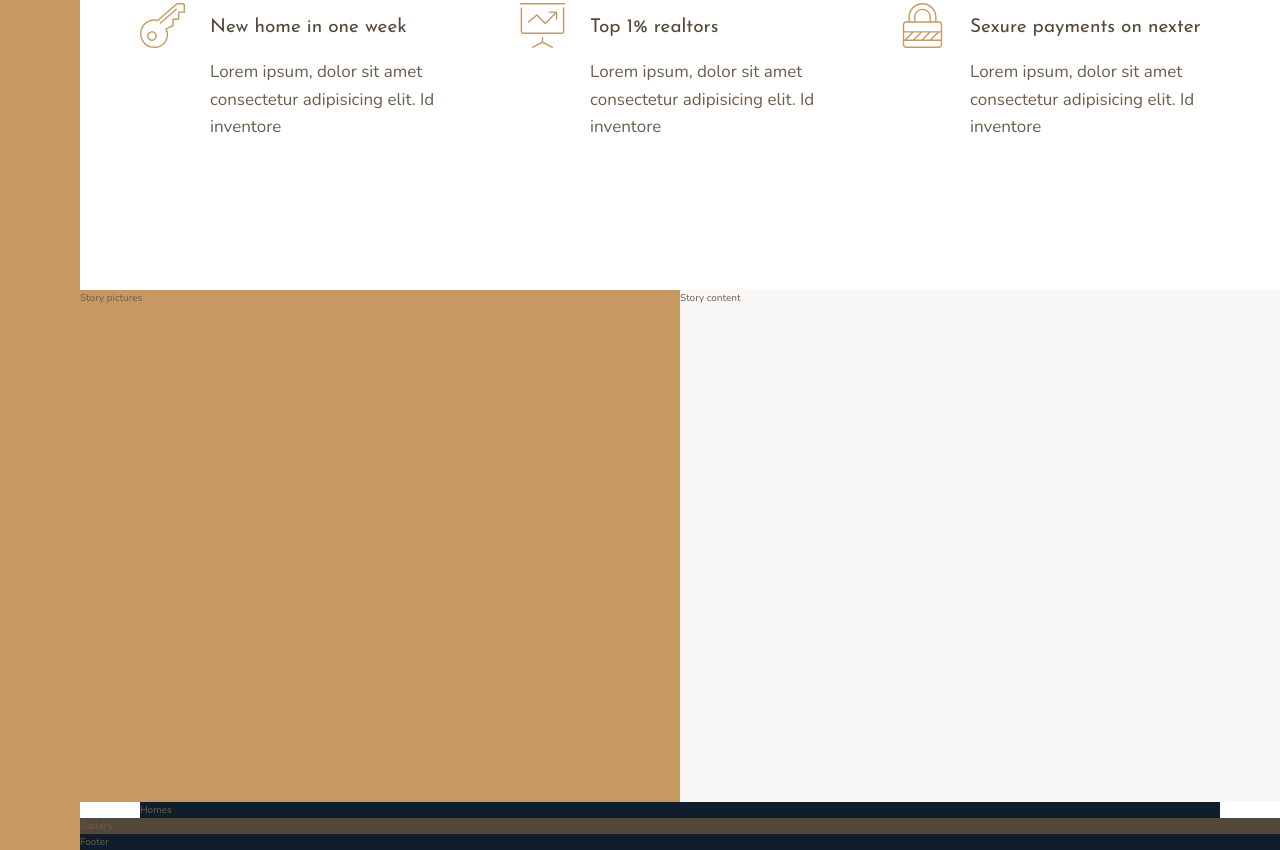
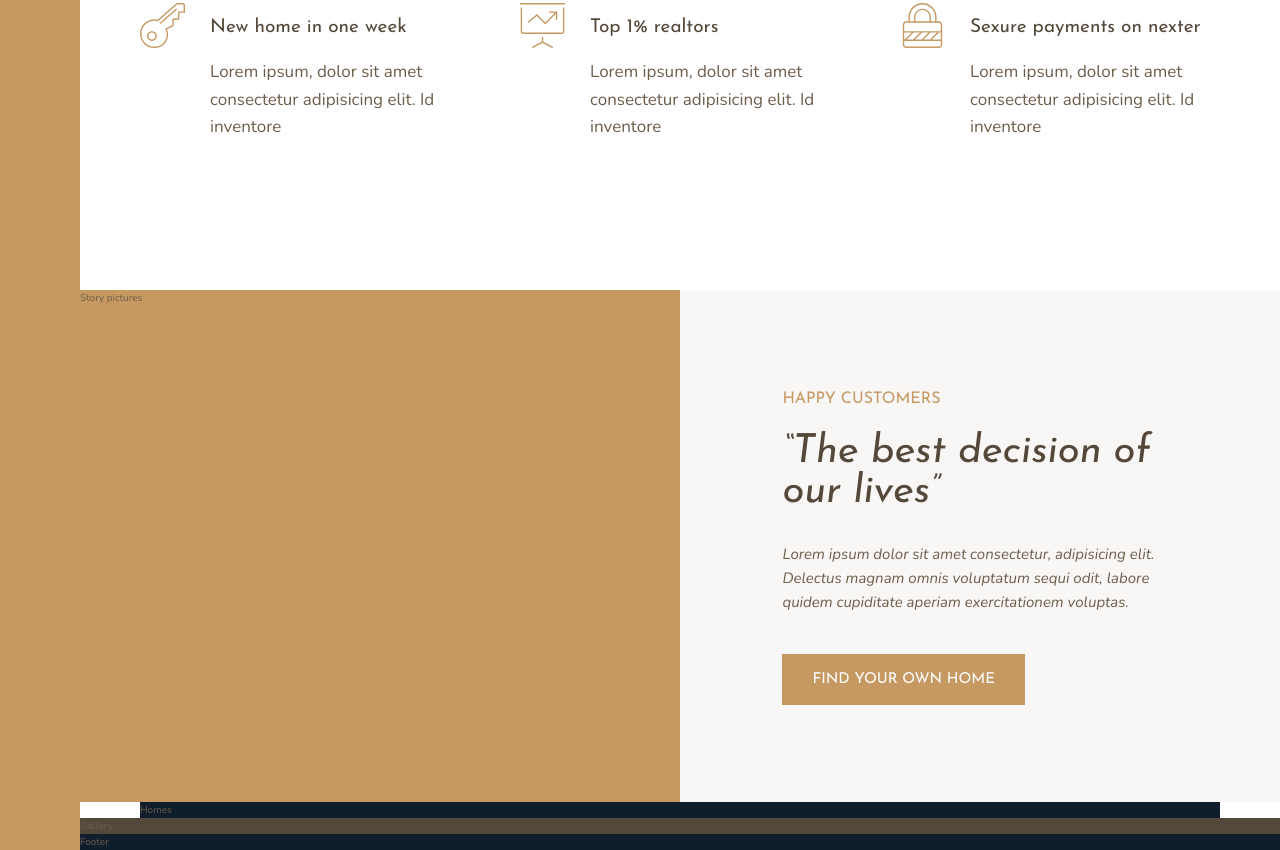
Before and after one commit to kotekirkitadze/nexter-project, a website: page index.html in a window 1280 px wide. Shown: the part 964-1814 px from the top of the page. Drawn offline with nearby package versions, Linux system fonts and the light colour scheme.

Commit message:
content part for the story implemented

```diff
--- a/index.html
+++ b/index.html
@@ -80,7 +80,18 @@
 
 		<div class="story__pictures">Story pictures</div>
 
-		<div class="story__content">Story content</div>
+		<div class="story__content">
+			<h3 class="heading-3 mb-sm">Happy Customers</h3>
+			<h2 class="heading-2 heading-2--dark mb-md">
+				&ldquo;The best decision of our lives&rdquo;
+			</h2>
+			<p class="story__text">
+				Lorem ipsum dolor sit amet consectetur, adipisicing elit. Delectus
+				magnam omnis voluptatum sequi odit, labore quidem cupiditate aperiam
+				exercitationem voluptas.
+			</p>
+			<button class="btn">Find your own home</button>
+		</div>
 
 		<section class="homes">Homes</section>
 
--- a/sass/_story.scss
+++ b/sass/_story.scss
@@ -7,5 +7,23 @@
 	&__content {
 		background-color: $color-grey-light-1;
 		grid-column: col-start 5 / full-end;
+		padding: 6rem 8vw;
+
+		//flex solution
+		display: flex;
+		flex-direction: column;
+		justify-content: center;
+		align-items: flex-start;
+
+		//grid solution
+		// display: grid;
+		// align-content: center;
+		// justify-items: start;
+	}
+
+	&__text {
+		font-size: 1.5rem;
+		font-style: italic;
+		margin-bottom: 4rem;
 	}
 }
--- a/sass/_typography.scss
+++ b/sass/_typography.scss
@@ -9,10 +9,24 @@
 
 .heading-2 {
 	@extend %heading;
+	font-size: 4rem;
+	font-style: italic;
+	line-height: 1;
+
+	&--light {
+		color: $color-grey-light-1;
+	}
+
+	&--dark {
+		color: $color-grey-dark-1;
+	}
 }
 
 .heading-3 {
 	@extend %heading;
+	font-size: 1.6rem;
+	color: $color-primary;
+	text-transform: uppercase;
 }
 
 .heading-4 {
@@ -27,3 +41,36 @@
 		color: $color-grey-dark-1;
 	}
 }
+
+.btn {
+	background-color: $color-primary;
+	color: #fff;
+	border: none;
+	border-radius: 0;
+	font-family: $font-display;
+	font-size: 1.5rem;
+	text-transform: uppercase;
+	padding: 1.8rem 3rem;
+	cursor: pointer;
+	transition: all 0.2s;
+
+	&:hover {
+		background-color: $color-primary-dark;
+	}
+}
+
+.mb-sm {
+	margin-bottom: 2rem;
+}
+
+.mb-md {
+	margin-bottom: 3rem;
+}
+
+.mb-lg {
+	margin-bottom: 4rem;
+}
+
+.mb-hg {
+	margin-bottom: 8rem;
+}
```
Also changed, not shown: resources.md (+2 -0 lines), css/style.css.
